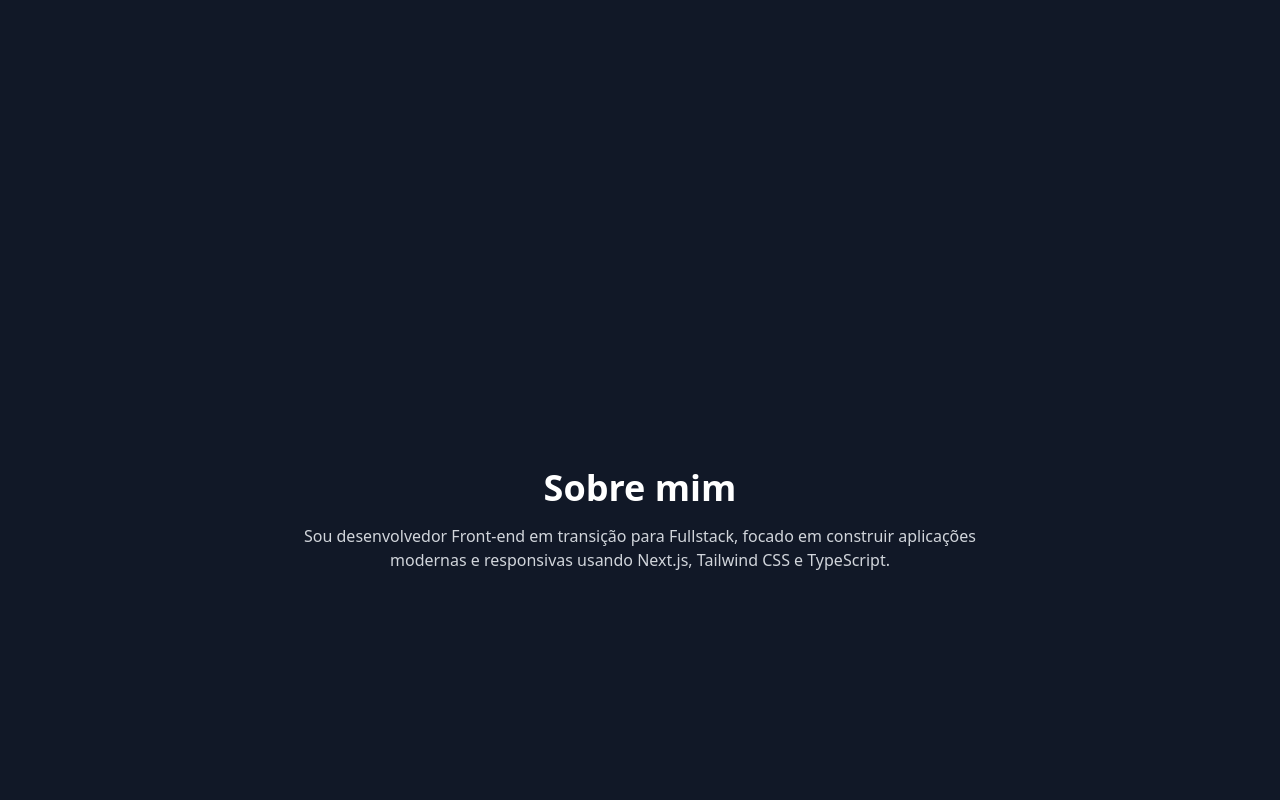
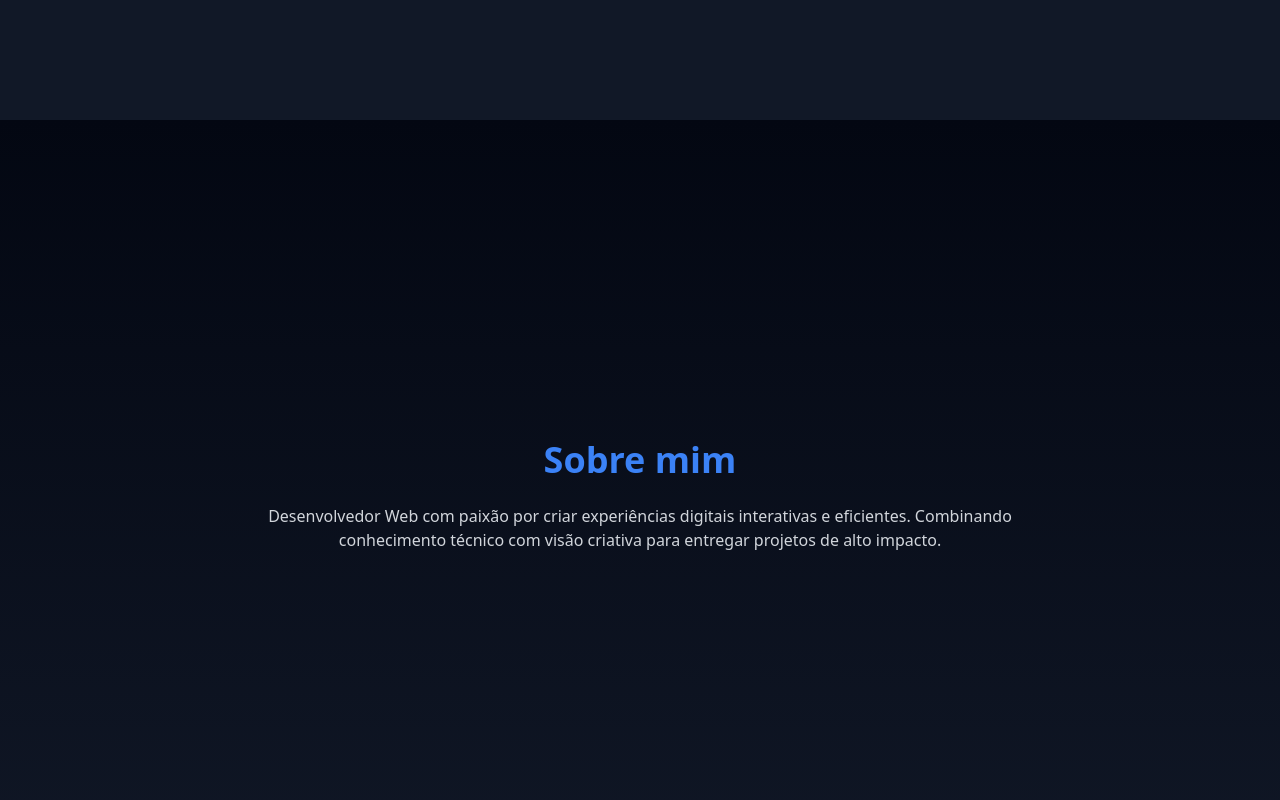
Before and after one commit to Yrmih/portfolio-web, a Next.js app: page / in a window 1280 px wide. Shown: the part 680-1480 px from the top of the page. Built offline with nearby package versions, Linux system fonts and the light colour scheme.

Commit message:
feat: atualizar estilo e conteúdo do componente About

```diff
--- a/src/sections/About.tsx
+++ b/src/sections/About.tsx
@@ -1,10 +1,13 @@
 export default function About({ id }: { id: string }) {
   return (
-    <section id={id} className="min-h-screen flex flex-col justify-center items-center p-8">
-      <h2 className="text-4xl font-bold mb-4">Sobre mim</h2>
-      <p className="max-w-2xl text-center text-gray-300">
-        Sou desenvolvedor Front-end em transição para Fullstack, focado em construir aplicações modernas e responsivas usando Next.js, Tailwind CSS e TypeScript.
+    <section id={id} className="min-h-screen flex flex-col justify-center items-center p-8 bg-gradient-to-b from-gray-950 to-gray-900 text-gray-100">
+      <h2 className="text-4xl font-bold mb-6 text-center text-blue-500">Sobre mim</h2>
+      <p className="max-w-3xl text-center text-gray-300 mb-12">
+        Desenvolvedor Web com paixão por criar experiências digitais
+        interativas e eficientes. Combinando conhecimento técnico com visão
+        criativa para entregar projetos de alto impacto.
       </p>
+
     </section>
   );
 }
```
